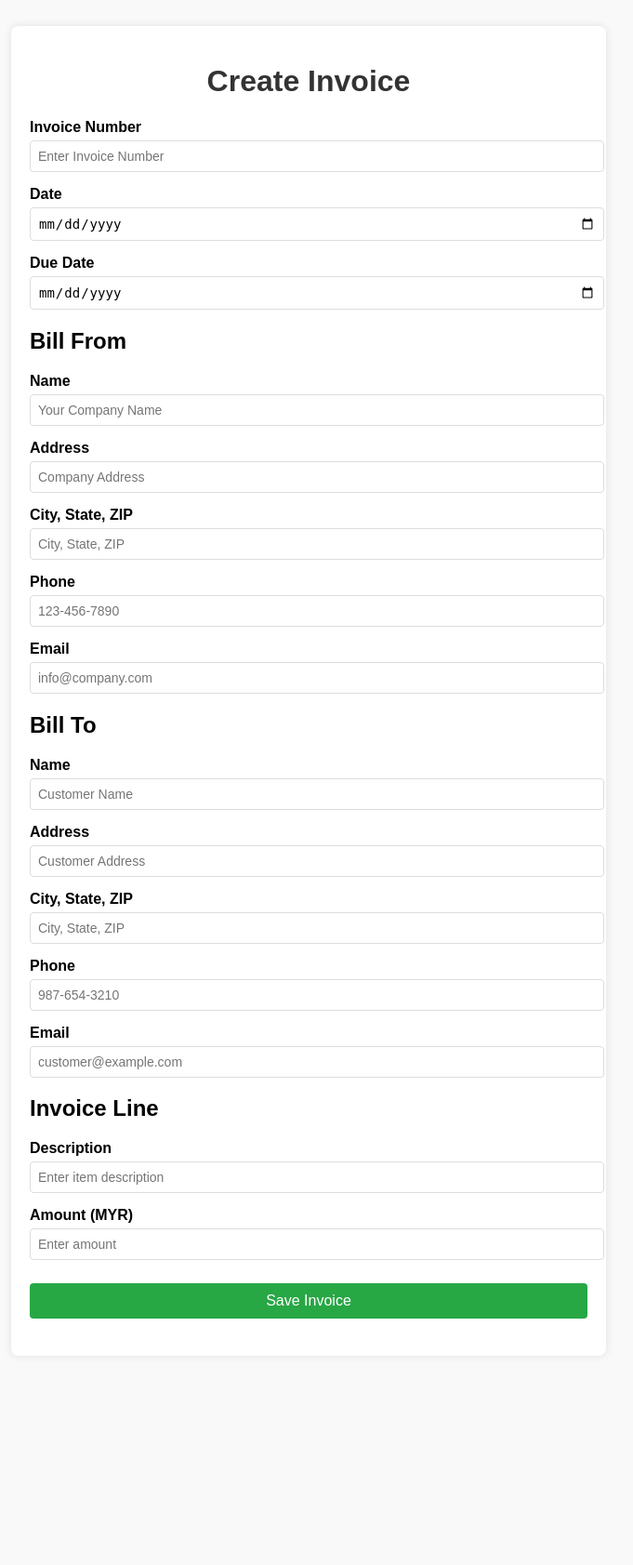
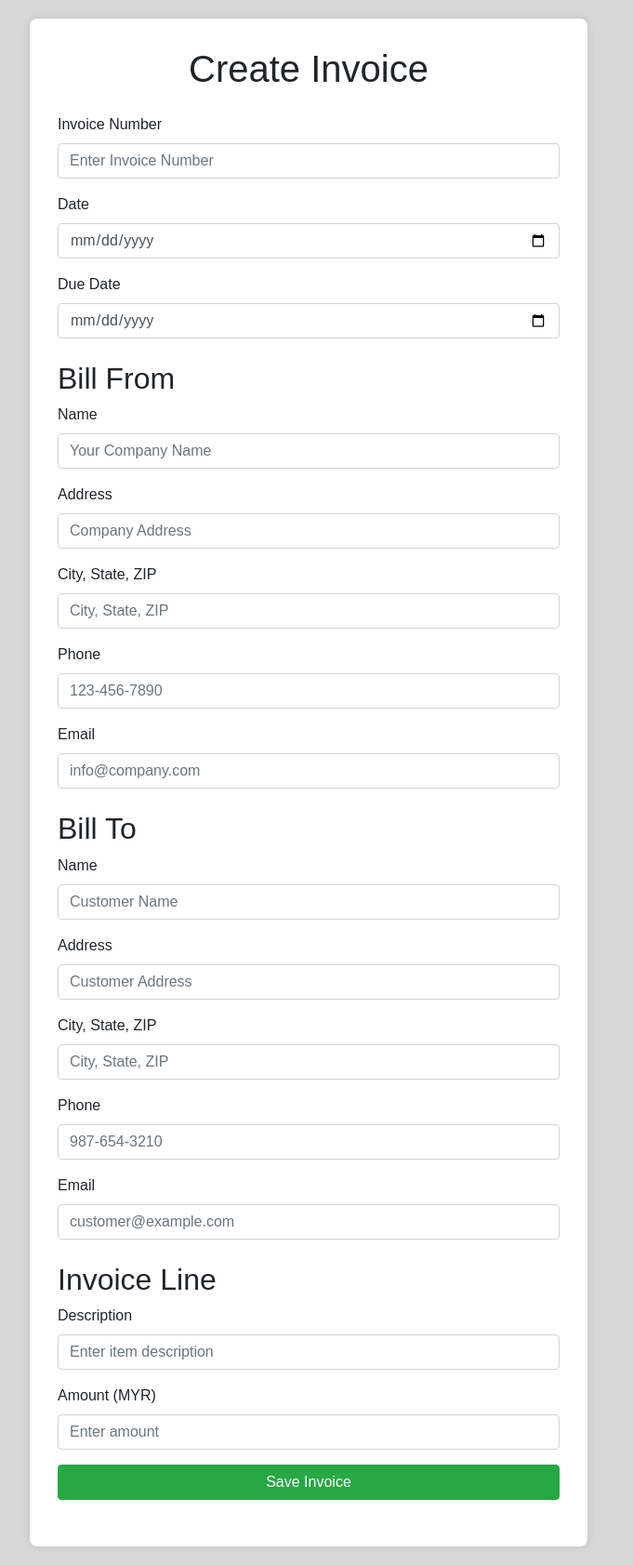
Before and after one commit to hassanfares95/EInvoiceSubmit, a Flask app: page /create-invoice in a window 1280 px wide. Shown: the whole page at 93% size, without its empty margins (308-989 px from the left). Before the commit the page ends 1418 px from the top, so only its background shows below. Run offline with Flask 2, Linux system fonts and the light colour scheme; some libraries are stand-ins or nearby versions.

Commit message:
styled the invoice.html with bootstrap

```diff
--- a/templates/invoice.html
+++ b/templates/invoice.html
@@ -1,63 +1,29 @@
 <!DOCTYPE html>
 <html lang="en">
+
 <head>
     <meta charset="UTF-8">
     <meta name="viewport" content="width=device-width, initial-scale=1.0">
     <title>Create Invoice</title>
+
+    <!-- Bootstrap CSS -->
+    <link href="https://maxcdn.bootstrapcdn.com/bootstrap/4.5.2/css/bootstrap.min.css" rel="stylesheet">
+
     <style>
         body {
             font-family: Arial, sans-serif;
-            background-color: #f9f9f9;
+            background-color: #d7d7d7;
             padding: 20px;
         }
 
         .container {
             max-width: 600px;
             margin: 0 auto;
-            padding: 20px;
+            padding: 30px;
             background-color: white;
             border-radius: 8px;
             box-shadow: 0px 0px 10px rgba(0, 0, 0, 0.1);
         }
-
-        h1 {
-            text-align: center;
-            color: #333;
-        }
-
-        .form-group {
-            margin-bottom: 15px;
-        }
-
-        label {
-            font-weight: bold;
-            display: block;
-            margin-bottom: 5px;
-        }
-
-        input {
-            width: 100%;
-            padding: 8px;
-            border: 1px solid #ddd;
-            border-radius: 4px;
-            font-size: 14px;
-        }
-
-        button {
-            width: 100%;
-            padding: 10px;
-            background-color: #28a745;
-            color: white;
-            border: none;
-            border-radius: 4px;
-            font-size: 16px;
-            cursor: pointer;
-            margin-top: 10px;
-        }
-
-            button:hover {
-                background-color: #218838;
-            }
 
         .message {
             text-align: center;
@@ -66,82 +32,100 @@
         }
     </style>
 </head>
+
 <body>
 
     <div class="container">
-        <h1>Create Invoice</h1>
+        <h1 class="text-center mb-4">Create Invoice</h1>
         <form id="invoiceForm">
+
             <div class="form-group">
                 <label for="invoiceNumber">Invoice Number</label>
-                <input type="text" id="invoiceNumber" placeholder="Enter Invoice Number" required>
+                <input type="text" class="form-control" id="invoiceNumber" placeholder="Enter Invoice Number" required>
             </div>
+
             <div class="form-group">
                 <label for="date">Date</label>
-                <input type="date" id="date" required>
+                <input type="date" class="form-control" id="date" required>
             </div>
+
             <div class="form-group">
                 <label for="dueDate">Due Date</label>
-                <input type="date" id="dueDate" required>
+                <input type="date" class="form-control" id="dueDate" required>
             </div>
 
-            <h2>Bill From</h2>
+            <h2 class="mt-4">Bill From</h2>
             <div class="form-group">
                 <label for="fromName">Name</label>
-                <input type="text" id="fromName" placeholder="Your Company Name" required>
+                <input type="text" class="form-control" id="fromName" placeholder="Your Company Name" required>
             </div>
+
             <div class="form-group">
                 <label for="fromAddress">Address</label>
-                <input type="text" id="fromAddress" placeholder="Company Address" required>
+                <input type="text" class="form-control" id="fromAddress" placeholder="Company Address" required>
             </div>
+
             <div class="form-group">
                 <label for="fromCity">City, State, ZIP</label>
-                <input type="text" id="fromCity" placeholder="City, State, ZIP" required>
+                <input type="text" class="form-control" id="fromCity" placeholder="City, State, ZIP" required>
             </div>
+
             <div class="form-group">
                 <label for="fromPhone">Phone</label>
-                <input type="tel" id="fromPhone" placeholder="123-456-7890" required>
+                <input type="tel" class="form-control" id="fromPhone" placeholder="123-456-7890" required>
             </div>
+
             <div class="form-group">
                 <label for="fromEmail">Email</label>
-                <input type="email" id="fromEmail" placeholder="info@company.com" required>
+                <input type="email" class="form-control" id="fromEmail" placeholder="info@company.com" required>
             </div>
 
-            <h2>Bill To</h2>
+            <h2 class="mt-4">Bill To</h2>
             <div class="form-group">
                 <label for="toName">Name</label>
-                <input type="text" id="toName" placeholder="Customer Name" required>
+                <input type="text" class="form-control" id="toName" placeholder="Customer Name" required>
             </div>
+
             <div class="form-group">
                 <label for="toAddress">Address</label>
-                <input type="text" id="toAddress" placeholder="Customer Address" required>
+                <input type="text" class="form-control" id="toAddress" placeholder="Customer Address" required>
             </div>
+
             <div class="form-group">
                 <label for="toCity">City, State, ZIP</label>
-                <input type="text" id="toCity" placeholder="City, State, ZIP" required>
+                <input type="text" class="form-control" id="toCity" placeholder="City, State, ZIP" required>
             </div>
+
             <div class="form-group">
                 <label for="toPhone">Phone</label>
-                <input type="tel" id="toPhone" placeholder="987-654-3210" required>
+                <input type="tel" class="form-control" id="toPhone" placeholder="987-654-3210" required>
             </div>
+
             <div class="form-group">
                 <label for="toEmail">Email</label>
-                <input type="email" id="toEmail" placeholder="customer@example.com" required>
+                <input type="email" class="form-control" id="toEmail" placeholder="customer@example.com" required>
             </div>
 
-            <h2>Invoice Line</h2>
+            <h2 class="mt-4">Invoice Line</h2>
             <div class="form-group">
                 <label for="description">Description</label>
-                <input type="text" id="description" placeholder="Enter item description" required>
+                <input type="text" class="form-control" id="description" placeholder="Enter item description" required>
             </div>
+
             <div class="form-group">
                 <label for="amount">Amount (MYR)</label>
-                <input type="number" id="amount" placeholder="Enter amount" step="0.01" required>
+                <input type="number" class="form-control" id="amount" placeholder="Enter amount" step="0.01" required>
             </div>
 
-            <button type="button" onclick="createInvoice()">Save Invoice</button>
+            <button type="button" class="btn btn-success btn-block" onclick="createInvoice()">Save Invoice</button>
             <div class="message" id="message"></div>
         </form>
     </div>
+
+    <!-- Bootstrap JS, Popper.js, and jQuery -->
+    <script src="https://code.jquery.com/jquery-3.5.1.slim.min.js"></script>
+    <script src="https://cdn.jsdelivr.net/npm/@popperjs/core@2.9.2/dist/umd/popper.min.js"></script>
+    <script src="https://maxcdn.bootstrapcdn.com/bootstrap/4.5.2/js/bootstrap.min.js"></script>
 
     <script>
         function createInvoice() {
@@ -189,4 +173,5 @@
     </script>
 
 </body>
+
 </html>
```
